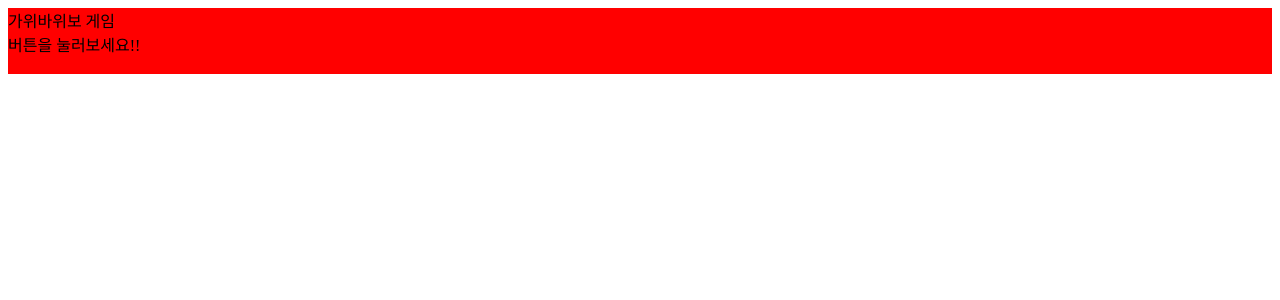
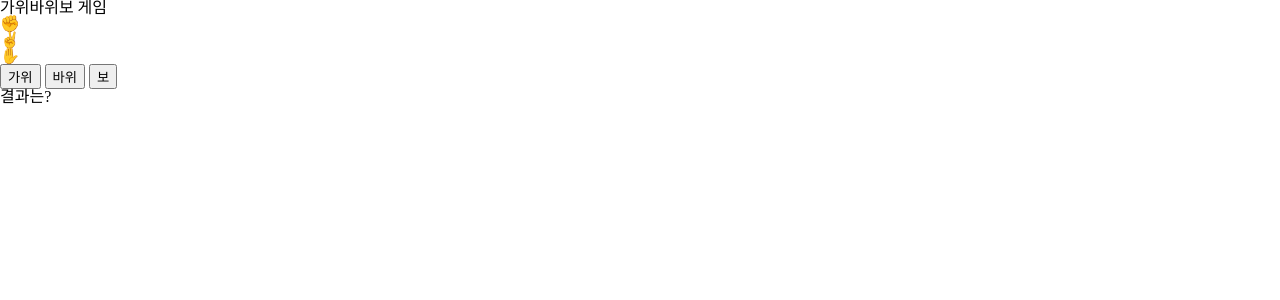
Before and after one commit to ybeom/jsminigame, a Jekyll site: the page _posts/2022-10-08-rsp.html, which Jekyll copies as it is, in a window 1280 px wide. Shown: the top 300 px of the page. Built offline with Jekyll 4.4.1, drawn with Linux system fonts in a browser that asks for light colours.

Commit message:
html completed

```diff
--- a/_posts/2022-10-08-rsp.html
+++ b/_posts/2022-10-08-rsp.html
@@ -7,17 +7,27 @@
     <meta charset="UTF-8" />
     <meta http-equiv="X-UA-Compatible" content="IE=edge" />
     <meta name="viewport" content="wifth=device-width, initial-scale=1.0" />
-    <link rel="stylesheet" href="{{ 'assets/css/rsp.css' | relative_url }}" />
+    <link rel="stylesheet" href="../assets/css/rsp.css" />
+    <link rel="stylesheet" href="../assets/css/reset.css" />
     <title>Rock Scissors Paper</title>
   </head>
   <body>
-    <header><div class="header-title">가위바위보 게임</div></header>
-    <main role="main">
-      <div class="main-box">
-        <div>버튼을 눌러보세요!!</div>
-        <div><img src="#" alt="" /></div>
+    <header><div class="header-container">가위바위보 게임</div></header>
+    <main role="main" class="main-container">
+      <div class="content-container">
+        <div id="imoji-container">
+          <div>✊</div>
+          <div>✌</div>
+          <div>✋</div>
+        </div>
+        <div id="button-container">
+          <button>가위</button>
+          <button>바위</button>
+          <button>보</button>
+        </div>
+        <div id="result-container">결과는?</div>
       </div>
     </main>
-    <footer></footer>
+    <footer class="footer-container"></footer>
   </body>
 </html>
--- a/assets/css/rsp.css
+++ /dev/null
@@ -1,3 +0,0 @@
-div {
-  background-color: red;
-}
```
